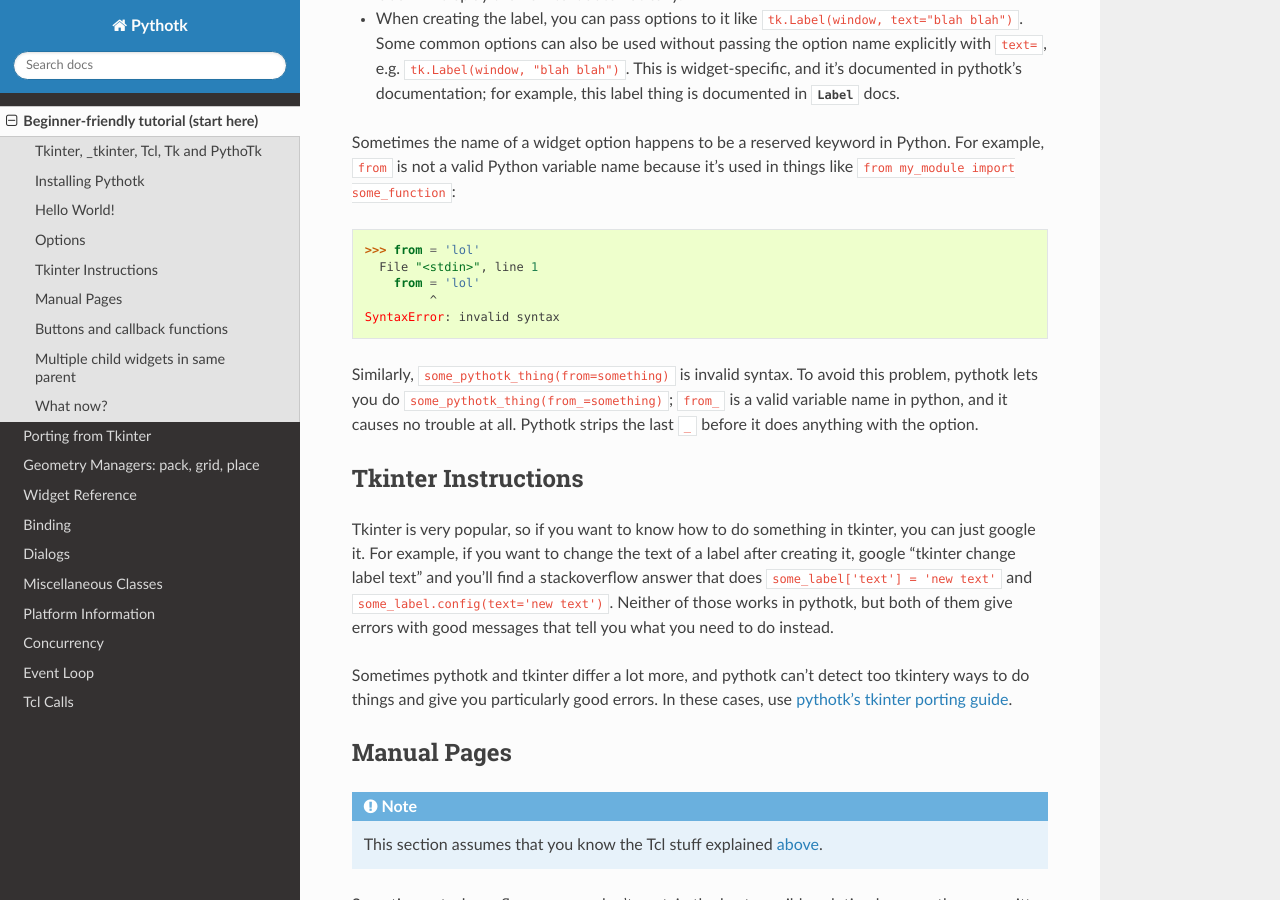
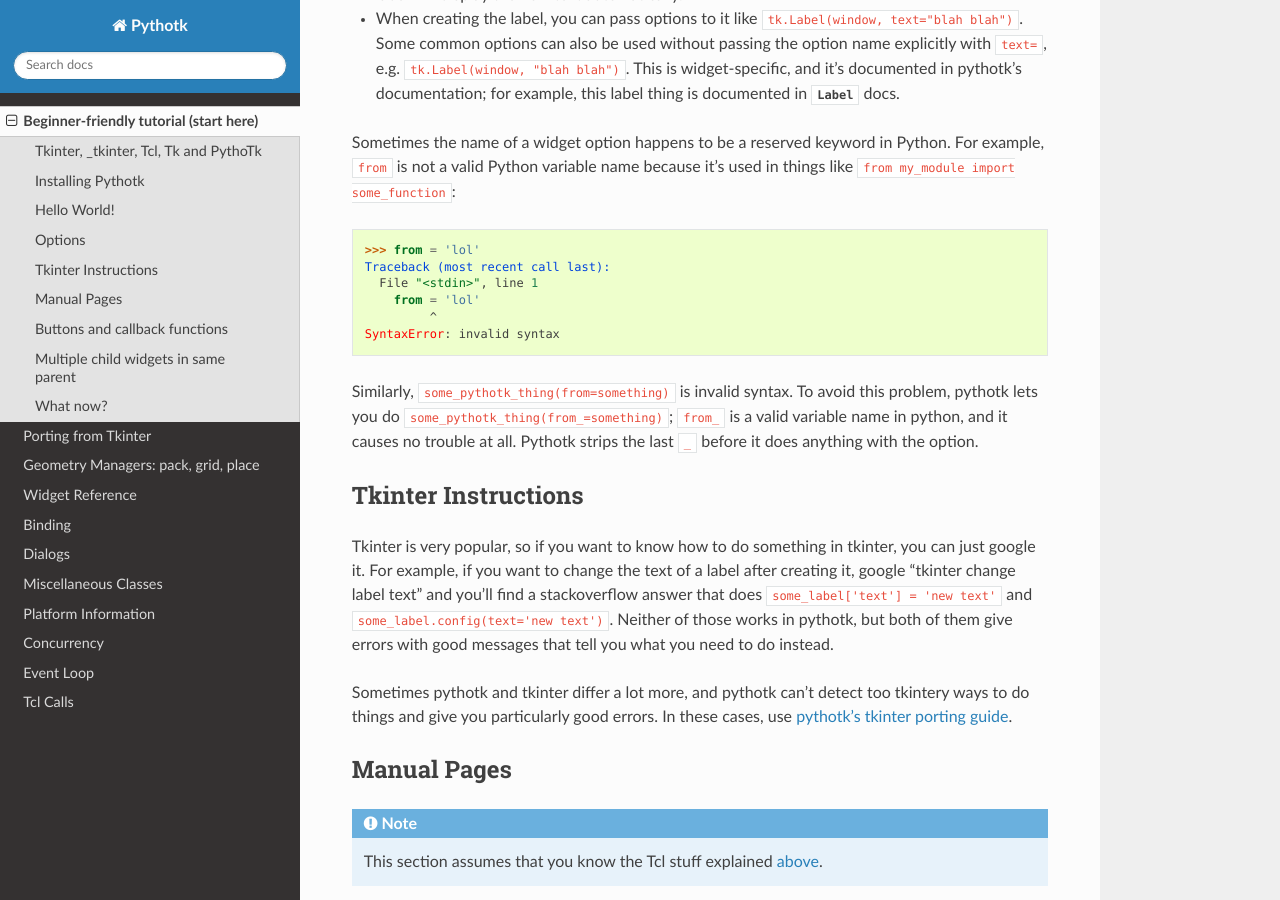
Before and after one commit to Akuli/teek, a Sphinx documentation site: the page built from docs/tutorial.rst, in a window 1280 px wide and 900 px high, scrolled down 3769 px. Built offline with Sphinx 7.4.7 and the Read the Docs theme 2.0.0, drawn with Linux system fonts in a browser that asks for light colours.

Commit message:
fix tests

```diff
--- a/docs/tutorial.rst
+++ b/docs/tutorial.rst
@@ -202,6 +202,7 @@ Python. For example, ``from`` is not a valid Python variable name because it's
 used in things like ``from my_module import some_function``:
 
 >>> from = 'lol'
+Traceback (most recent call last):
   File "<stdin>", line 1
     from = 'lol'
          ^
```
